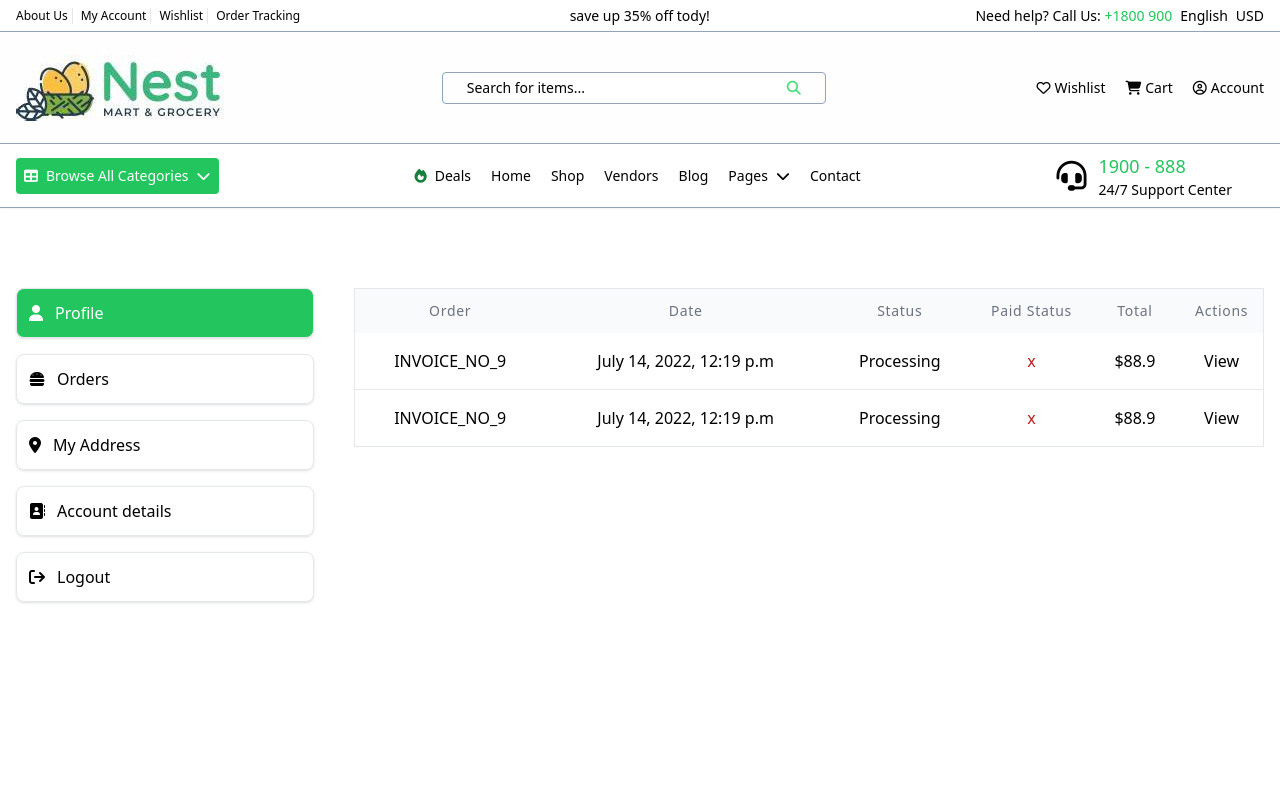
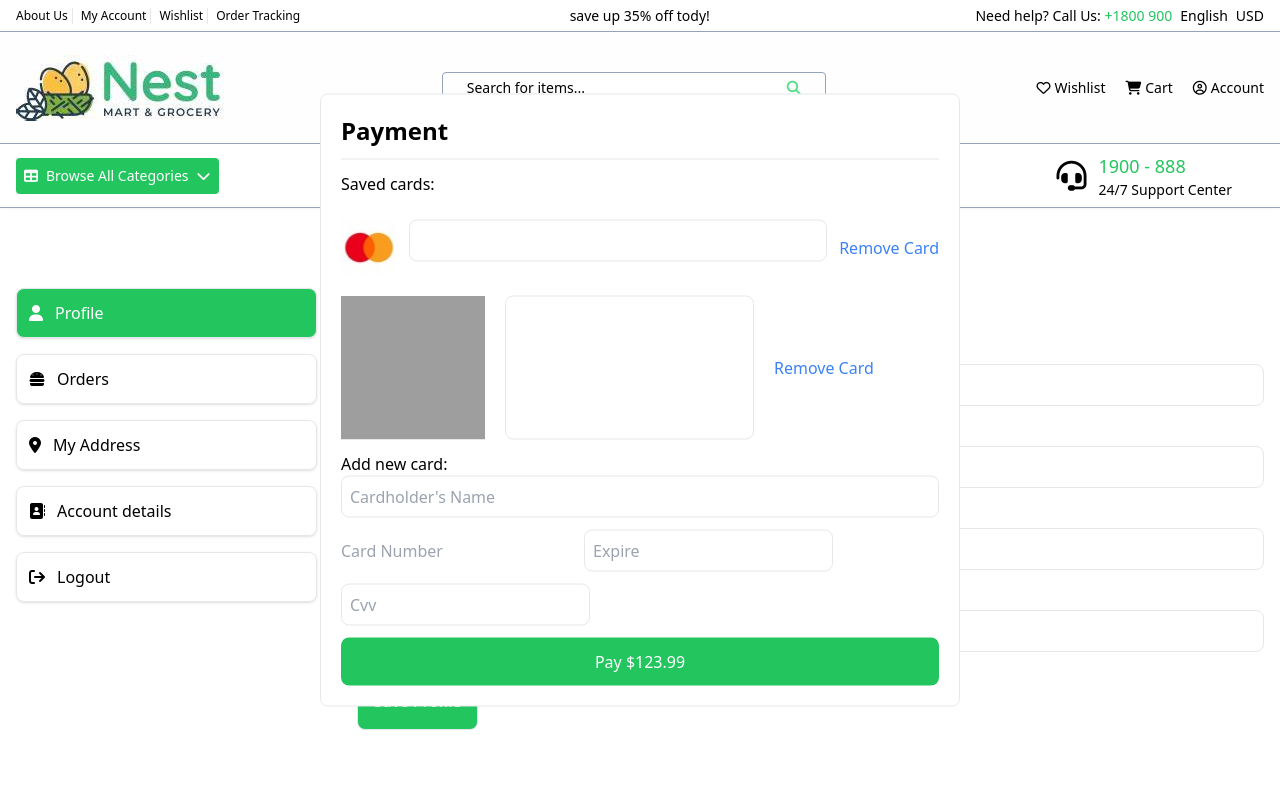
Before and after one commit to osama784/Eommerce, a Django app: page /dashboard/ in a window 1280 px wide. Before the commit the page ends 603 px from the top, so only its background shows below. Run offline with Django 5.2, Linux system fonts and the light colour scheme; some libraries are stand-ins or nearby versions; grey boxes are pictures that could not be loaded.

Commit message:
adding some images and resize them (need some modefication)

```diff
--- a/products/urls.py
+++ b/products/urls.py
@@ -13,6 +13,6 @@ urlpatterns = [
     path('purchase-guide/', views.purchase_guide, name='purchase-guide'),
     path('terms-of-service/', views.terms_of_service, name='terms-of-service'),
     path('privacy-policy/', views.privacy_policy, name='privacy-policy'),
-    path('dashboard/', views.user_info, name='user-info')
+    path('dashboard/', views.dashboard, name='dashboard')
 
 ]
--- a/products/views.py
+++ b/products/views.py
@@ -48,5 +48,5 @@ def terms_of_service(request):
 def privacy_policy(request):
     return render(request, 'privacy-policy.html')
 
-def user_info(request):
-    return render(request, 'account.html')
+def dashboard(request):
+    return render(request, 'dashboard.html')
--- a/templates/account.html
+++ b/templates/dashboard.html
@@ -11,34 +11,30 @@
 <div class="container mx-auto px-4 my-20 xl:max-w-7xl">
     <div class="flex gap-10 flex-col md:flex-row">
         <ul
-            class="flex flex-col gap-4 w grow *:transition-colors *:border *:rounded-lg *:cursor-pointer *:shadow *:p-3 *:grow *:flex *:items-center *:gap-3">
+            class="flex flex-col gap-4 w grow h-fit *:transition-colors *:border *:rounded-lg *:cursor-pointer *:shadow *:p-3 *:grow *:flex *:items-center *:gap-3">
             <li class="text-white bg-green-500">
                 <i class="fa-solid fa-user text-gray"></i>
-                <h3>Profile</h3>
+                <label>Profile</label>
             </li>
-            <!-- <li class="hover:bg-amber-300">
-                <i class="fa-solid fa-table-columns"></i>
-                <h3>Dashboard</h3>
-            </li> -->
             <li class="hover:bg-amber-300">
                 <i class="fa-solid fa-burger text-gray"></i>
-                <h3>Orders</h3>
+                <label>Orders</label>
             </li>
             <!-- <li class="hover:bg-amber-300">
                 <i></i>
-                <h3>Track Your Order</h3>
+                <label>Track Your Order</label>
             </li> -->
             <li class="hover:bg-amber-300">
                 <i class="fa-solid fa-location-dot text-gray"></i>
-                <h3>My Address</h3>
+                <label>My Address</label>
             </li>
             <li class="hover:bg-amber-300">
                 <i class="fa-solid fa-address-book text-gray"></i>
-                <h3>Account details</h3>
+                <label>Account details</label>
             </li>
             <li class="hover:bg-amber-300">
                 <i class="fa-solid fa-arrow-right-from-bracket text-gray"></i>
-                <h3>Logout</h3>
+                <label>Logout</label>
             </li>
         </ul>
         <div class="order-first md:order-none grow-[3] hidden">
@@ -59,7 +55,7 @@
                 </div>
             </div>
         </div>
-        <div class="order-first md:order-none grow-[2] overflow-x-auto pb-5">
+        <div class="hidden order-first md:order-none grow-[2] overflow-x-auto pb-5">
             <table class="pb-5 pt-3 border rounded-lg min-w-[550px] sm:min-w-full h-fit text-center">
                 <thead class="bg-gray-50  *:*:last:pr-3">
                     <tr class="*:py-3 text-sm *:font-medium *:tracking-wider text-gray-500">
@@ -92,7 +88,7 @@
             </table>
         </div>
         <div class="hidden grow-[3] space-y-2">
-            <h3 class="font-semibold">Add address | Change Address</h3>
+            <label class="font-semibold">Add address | Change Address</label>
 
             <form action="" class="space-y-3 flex flex-col gap-3">
                 <div class="flex gap-3 flex-wrap *:grow items-center">
@@ -140,8 +136,90 @@
             <p class="text-sm text-gray">* These are the valid cities you could choose. If you are not in one of these
                 cities, we're really sorry.</p>
         </div>
+        <div class="grow-[3] flex flex-col gap-5">
+            <h2 class="font-semibold text-xl">Account Details</h2>
+            <div class="flex flex-col flex-wrap gap-3 *:grow">
+                <div class="flex flex-wrap gap-3 *:grow">
+                    <div class="flex flex-col gap-1">
+                        <label>First name</label>
+                        <input type="text" class="border rounded-lg p-2 caret-slate-400 p-2">
+                    </div>
+                    <div class="flex flex-col gap-1">
+                        <label>Last name</label>
+                        <input type="text" class="border rounded-lg p-2 caret-slate-400 p-2">
+                    </div>
+                </div>
+                <div class="flex flex-col gap-1 *:grow">
+                    <label>Display name</label>
+                    <input type="text" class="border rounded-lg p-2 caret-slate-400 p-2">
+                </div>
+                <div class="flex flex-col gap-1 *:grow">
+                    <label>Email Address</label>
+                    <input type="email" class="border rounded-lg p-2 caret-slate-400 p-2">
+                </div>
+                <div class="flex flex-col gap-1 *:grow">
+                    <label>Password</label>
+                    <input type="text" class="border rounded-lg p-2 caret-slate-400 p-2">
+                </div>
+            </div>
+            <button
+                class="bg-green-500 text-white border rounded-lg p-4 hover:bg-amber-400 transition-colors self-start">Save
+                Profile</button>
+            <div id="change-password-pop"
+                class="hidden -flex flex-col gap-3 bg-white border rounded-lg p-5 fixed w-4/5 mx-auto sm:w-96 top-1/2 left-1/2 -translate-x-1/2 -translate-y-1/2 z-[120]  scale-90 hover:scale-95 transition-transform">
+                <h1 class="font-bold text-2xl">Change Password</h1>
+                <hr>
+                <div class="flex flex-col gap-1">
+                    <label for="">New Password</label>
+                    <input type="text" class="border rounded-lg p-2 caret-slate-300">
+                </div>
+                <div class="flex flex-col gap-1">
+                    <label for="">Confirm Password</label>
+                    <input type="text" class="border rounded-lg p-2 caret-slate-300">
+                </div>
+                <br>
+                <hr>
+                <button class="bg-green-500 text-white p-4 rounded-lg hover:bg-amber-400 transition-colors">Confirm
+                    Changes</button>
+            </div>
+            <div id="payment-online-pop"
+                class="flex flex-col gap-3 *:grow bg-white border rounded-lg p-5 absolute w-4/5 sm:w-auto mx-auto top-1/2 left-1/2 -translate-x-1/2 -translate-y-1/2 z-[120]  ">
+                <h1 class="font-bold text-2xl">Payment</h1>
+                <hr>
+                <div>
+                    <h3>Saved cards:</h3>
+                    <br>
+                    <div class="flex flex-col gap-5">
+                        <div class="flex gap-3 flex-wrap">
+                            <img src="{% static 'images/mastercard-2.jpg'%}" alt="" class="size-14 object-cover">
+                            <input type="text" class="border rounded-lg p-2 grow h-fit">
+                            <button class="text-blue-500">Remove Card</button>
+                        </div>
+                        <div class="flex gap-5 flex-wrap">
+                            <img src="{% static 'images/vis.jpg'%}" alt="" class="size-36">
+                            <input type="text" class="border rounded-lg p-2 ">
+                            <button class="text-blue-500">Remove Card</button>
+                        </div>
+                    </div>
+                </div>
+                <div>
+                    <h3>Add new card:</h3>
+                    <div class="flex flex-col gap-3">
+                        <input type="text" placeholder="Cardholder's Name" class="border rounded-lg p-2">
+                        <div class="flex flex-wrap gap-3">
+                            <input type="text" placeholder="Card Number">
+                            <input type="text" placeholder="Expire" class="border rounded-lg p-2">
+                            <input type="text" placeholder="Cvv" class="border rounded-lg p-2">
+                        </div>
+                    </div>
+                </div>
+                <button class="bg-green-500 rounded-lg text-white hover:bg-amber-400 transition-colors p-3">Pay
+                    $123.99</button>
+            </div>
+        </div>
     </div>
-
 </div>
 
+<div class="" id="theme"></div>
+
 {% endblock content %}
```
Also changed, not shown: templates/cart.html (+18 -1 lines), static/images/mastercard-2.jpg (added), static/images/visa.jpg (added).
